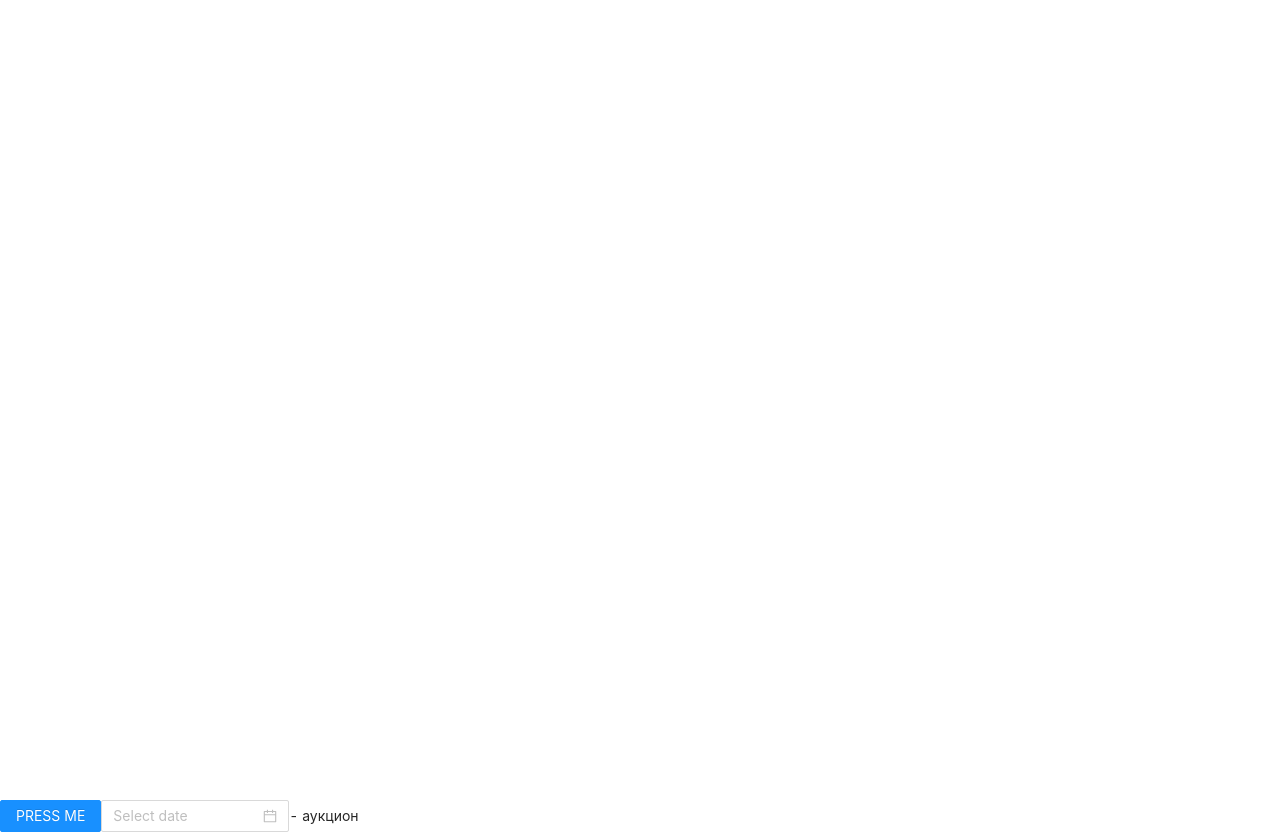
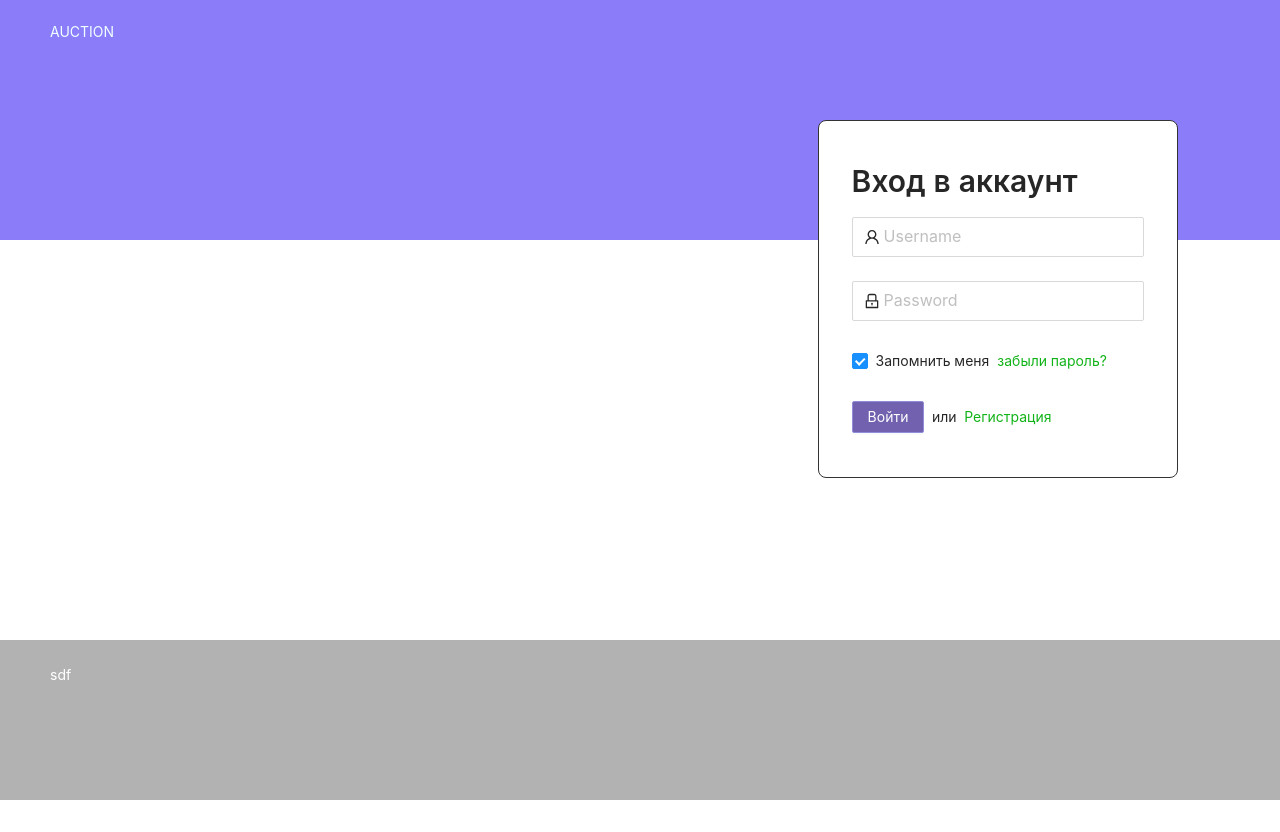
Before and after one commit to ryapisov/auction, a React (Create React App) app: page / in a window 1280 px wide. After the commit the page ends 800 px from the top, so only its background shows below. Built offline with nearby package versions, Linux system fonts and the light colour scheme.

Commit message:
add components auth, forgot, registration

```diff
--- a/src/App.js
+++ b/src/App.js
@@ -1,23 +1,34 @@
-import { DatePicker,  Button } from 'antd'
+import { DatePicker,  Button, Layout } from 'antd'
 import ReactPlayer from 'react-player/youtube'
+import Authentication from './containers/Authentication'
+
 
 function App() {
+  const { Header, Footer, Sider, Content } = Layout
+
   return (
     <div className="test">
+      <Header>
+        AUCTION
+      </Header>
+      <Content>
+        Контентная часть
+      </Content>
+      <Footer>
+        sdf
+      </Footer>
+      <Authentication />
       <ReactPlayer
-        className=''
-        url='https://www.youtube.com/watch?v=Sl9ac5BJxfs'
+        className='player'
+        url='https://www.youtube.com/watch?v=UVxyXzaCI34'
         valume={0}
         muted={true}
-        width='100wh'
+        width='90wh'
         height='100vh'
-        // light={true}
         onReady={true}
         loop={true}
         playing={true}
       />
-      <Button type="primary">PRESS ME</Button>
-      <DatePicker />- аукцион
     </div>
   )
 }
--- /dev/null
+++ b/src/components/Auth.js
@@ -0,0 +1,80 @@
+import { Form, Input, Button, Checkbox, Typography } from 'antd'
+import { UserOutlined, LockOutlined } from '@ant-design/icons'
+
+const { Title } = Typography
+
+const Auth = (props) => {
+
+  const onFinish = (values) => {
+    console.log('Received values of form: ', values)
+  }
+
+  return (
+    <div className="ant-form-auth">
+      <Title level={2}>Вход в аккаунт</Title>
+    <Form
+      name="normal_login"
+      className="login-form"
+      initialValues={{
+        remember: true,
+      }}
+      onFinish={onFinish}
+    >
+      <Form.Item
+        name="username"
+        rules={[
+          {
+            required: true,
+            message: 'Please input your Username!',
+          },
+        ]}
+      >
+        <Input
+          size="large"
+          prefix={<UserOutlined className="site-form-item-icon" />}
+          placeholder="Username" />
+      </Form.Item>
+      <Form.Item
+        name="password"
+        rules={[
+          {
+            required: true,
+            message: 'Please input your Password!',
+          },
+        ]}
+      >
+        <Input
+          size="large"
+          prefix={<LockOutlined className="site-form-item-icon" />}
+          type="password"
+          placeholder="Password"
+        />
+      </Form.Item>
+      <Form.Item>
+        <Form.Item name="remember" valuePropName="checked" noStyle>
+          <Checkbox>Запомнить меня</Checkbox>
+        </Form.Item>
+        <span
+          className="login-form-forgot"
+          onClick={()=>props.onClick('forgot')}
+        >забыли пароль?
+        </span>
+      </Form.Item>
+
+      <Form.Item>
+        <Button  htmlType="submit" className="login-form-button ant-btn-purple">
+          Войти
+        </Button>
+        &nbsp;&nbsp;или&nbsp;&nbsp;
+        <span
+          className="login-form-new-user"
+          onClick={()=>props.onClick('newuser')}
+        >Регистрация
+        </span>
+      </Form.Item>
+    </Form>
+    </div>
+  )
+}
+
+export default Auth
--- /dev/null
+++ b/src/components/Forgot.js
@@ -0,0 +1,87 @@
+import React from 'react'
+import { Form, Input, Button, Checkbox, Typography } from 'antd'
+import { UserOutlined, LockOutlined } from '@ant-design/icons'
+
+const { Title } = Typography
+
+const Forgot = (props) => {
+  const [isPhone, setIsPhone] = React.useState(false)
+
+
+  const onFinish = (values) => {
+    console.log('Received values of form: ', values)
+  }
+
+  return (
+    <div className="ant-form-auth">
+      <Title level={2}>Восстановить пароль</Title>
+
+    <Form
+      name="normal_login"
+      className="login-form"
+      initialValues={{
+        remember: true,
+      }}
+      onFinish={onFinish}
+    >
+
+    { isPhone ?
+      <Form.Item
+        name={['user', 'email']}
+        rules={[
+          {
+            type: 'email',
+          },
+        ]}
+      >
+        <Input
+          size="large"
+          placeholder="+7 Введите номер телефона"
+        />
+      </Form.Item>
+      :
+      <Form.Item
+      name={['user', 'email']}
+      rules={[
+        {
+          type: 'email',
+        },
+      ]}
+      >
+      <Input
+        size="large"
+        placeholder="Введите email"
+      />
+       </Form.Item>
+
+      }
+
+      <Form.Item>
+        или восстановить с помощью&nbsp;&nbsp;
+        <span
+          className="login-form-forgot"
+          onClick={()=>setIsPhone(!isPhone)}
+        >{isPhone ? 'email' : 'телефона'}?
+        </span>
+      </Form.Item>
+
+      <Form.Item>
+        <Button
+          type="primary"
+          htmlType="submit"
+          className="login-form-button ant-btn-purple"
+        >Отправить
+        </Button>
+        &nbsp;&nbsp;или&nbsp;&nbsp;
+        <span
+          className="login-form-new-user"
+          onClick={()=>props.onClick('auth')}
+        >вернуться назад
+        </span>
+      </Form.Item>
+    </Form>
+    </div>
+  )
+}
+
+export default Forgot
--- /dev/null
+++ b/src/components/Registration.js
@@ -0,0 +1,75 @@
+import { Form, Input, Button, Checkbox, Typography } from 'antd'
+import { UserOutlined, LockOutlined } from '@ant-design/icons'
+
+const { Title } = Typography
+
+const Registration = (props) => {
+
+  const onFinish = (values) => {
+    console.log('Received values of form: ', values)
+  }
+
+  return (
+    <div className="ant-form-auth">
+      <Title level={2}>Создание аккаунта</Title>
+    <Form
+      name="normal_login"
+      className="login-form"
+      initialValues={{
+        remember: true,
+      }}
+      onFinish={onFinish}
+    >
+      <Form.Item
+        name="username"
+        rules={[
+          {
+            required: true,
+            message: 'Please input your Username!',
+          },
+        ]}
+      >
+        <Input
+          size="large"
+          prefix={<UserOutlined className="site-form-item-icon" />}
+          placeholder="Новый email или телефон"
+        />
+      </Form.Item>
+
+      <Form.Item
+        name="password"
+        rules={[
+          {
+            required: true,
+            message: 'Please input your Password!',
+          },
+        ]}
+      >
+        <Input
+          size="large"
+          prefix={<LockOutlined className="site-form-item-icon" />}
+          type="password"
+          placeholder="Придумайте пароль"
+        />
+      </Form.Item>
+
+      <Form.Item>
+        <Button
+          type="primary"
+          htmlType="submit"
+          className="login-form-button ant-btn-purple"
+        >Создать аккаунт!
+        </Button>
+        &nbsp;или&nbsp;
+        <span
+         className="login-form-new-user"
+         onClick={()=>props.onClick('auth')}
+        >войти в аккаунт
+        </span>
+      </Form.Item>
+    </Form>
+    </div>
+  )
+}
+
+export default Registration
--- /dev/null
+++ b/src/containers/Authentication.js
@@ -0,0 +1,22 @@
+import React from 'react'
+import Auth from '../components/Auth'
+import Registration from '../components/Registration'
+import Forgot from '../components/Forgot'
+
+const Authentication = () => {
+  const [check, setCheck] = React.useState('auth')
+
+  const switchHandler = (key) => {
+    setCheck(key)
+  }
+
+  return (
+    <>
+      {check === 'auth' && <Auth onClick={switchHandler}/>}
+      {check === 'newuser' && <Registration onClick={switchHandler}/>}
+      {check === 'forgot' && <Forgot onClick={switchHandler}/>}
+    </>
+  )
+}
+
+export default Authentication
--- /dev/null
+++ b/src/styles/components/_auth.scss
@@ -0,0 +1,37 @@
+.ant-form-auth {
+  background-color: hsla(255, 255, 255, 1);
+  padding: 40px 33px 20px 33px;
+  position: fixed;
+  border: 1px solid #333;
+  border-radius: 8px;
+  right: 8vw;
+  top: 15vh;
+  z-index: 2;
+}
+
+.ant-btn-purple{
+  background-color: rgb(113, 97, 174);
+  border: 1px solid rgb(145, 142, 217);
+  color: rgb(255, 255, 255);
+  &:hover{
+    background-color: rgb(145, 142, 217);
+    border: 1px solid rgb(113, 97, 174);
+    color: rgb(255, 255, 255);
+  }
+}
+
+.login-form-forgot{
+  color: rgb(18, 179, 24);
+  &:hover{
+    color: rgba(18, 179, 24, 0.5);
+    cursor: pointer;
+  }
+}
+
+.login-form-new-user{
+  color: rgb(18, 179, 24);
+  &:hover{
+    color: rgba(18, 179, 24, 0.5);
+    cursor: pointer;
+  }
+}
--- /dev/null
+++ b/src/styles/components/_forgot.scss
@@ -0,0 +1,37 @@
+.ant-form-forgot {
+  background-color: hsla(255, 255, 255, 1);
+  padding: 40px 33px 20px 33px;
+  position: fixed;
+  border: 1px solid #333;
+  border-radius: 8px;
+  right: 8vw;
+  top: 15vh;
+  z-index: 2;
+}
+
+.ant-btn-purple{
+  background-color: rgb(113, 97, 174);
+  border: 1px solid rgb(145, 142, 217);
+  color: rgb(255, 255, 255);
+  &:hover{
+    background-color: rgb(145, 142, 217);
+    border: 1px solid rgb(113, 97, 174);
+    color: rgb(255, 255, 255);
+  }
+}
+
+.login-form-forgot{
+  color: rgb(18, 179, 24);
+  &:hover{
+    color: rgba(18, 179, 24, 0.5);
+    cursor: pointer;
+  }
+}
+
+.login-form-new-user{
+  color: rgb(18, 179, 24);
+  &:hover{
+    color: rgba(18, 179, 24, 0.5);
+    cursor: pointer;
+  }
+}
--- /dev/null
+++ b/src/styles/components/_registration.scss
@@ -0,0 +1,37 @@
+.ant-form-registration {
+  background-color: hsla(255, 255, 255, 1);
+  padding: 40px 33px 20px 33px;
+  position: fixed;
+  border: 1px solid #333;
+  border-radius: 8px;
+  right: 8vw;
+  top: 15vh;
+  z-index: 2;
+}
+
+.ant-btn-purple{
+  background-color: rgb(113, 97, 174);
+  border: 1px solid rgb(145, 142, 217);
+  color: rgb(255, 255, 255);
+  &:hover{
+    background-color: rgb(145, 142, 217);
+    border: 1px solid rgb(113, 97, 174);
+    color: rgb(255, 255, 255);
+  }
+}
+
+.login-form-forgot{
+  color: rgb(18, 179, 24);
+  &:hover{
+    color: rgba(18, 179, 24, 0.5);
+    cursor: pointer;
+  }
+}
+
+.login-form-new-user{
+  color: rgb(18, 179, 24);
+  &:hover{
+    color: rgba(18, 179, 24, 0.5);
+    cursor: pointer;
+  }
+}
--- a/src/styles/index.scss
+++ b/src/styles/index.scss
@@ -1,3 +1,37 @@
 @import '~antd/dist/antd.min.css';
+@import './components/auth';
+@import './components/forgot';
+@import './components/registration';
 
 body {}
+
+.player{
+  // opacity: 0.5;
+  position: fixed;
+  top:0;
+  left: 0px;
+  right: 0px;
+  bottom: 0;
+  z-index: -10;
+}
+
+.ant-layout-header{
+  height: 30vh;
+  background-color: hsla(247, 93%, 67%, 0.8);
+  color:azure;
+  z-index: 1;
+}
+
+.ant-layout-content{
+  height: 50vh;
+ // background-color: hsla(247, 93%, 67%, 0.8);
+  color:#fff;
+  z-index: 1;
+}
+
+.ant-layout-footer{
+  height: 20vh;
+  background-color: hsla(0, 0, 0, 0.3);
+  color: #fff;
+  z-index: 1;
+}
```
Also changed, not shown: 1 other file (tests, documents, lock files or other folders).
